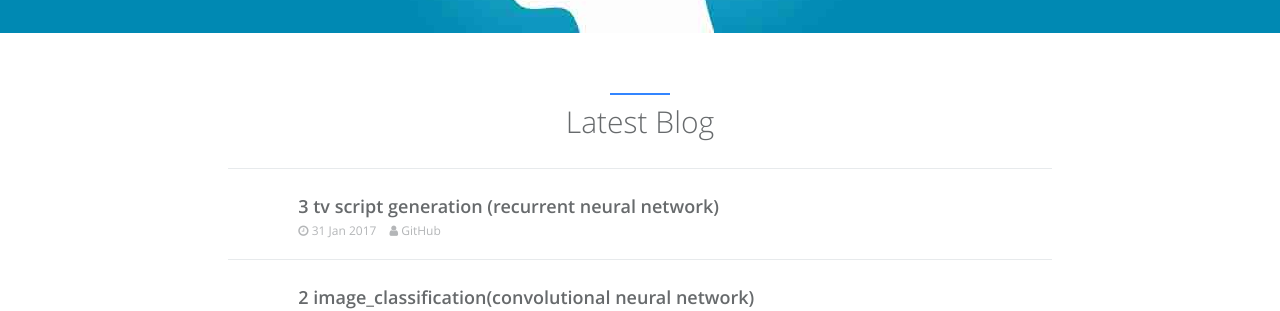
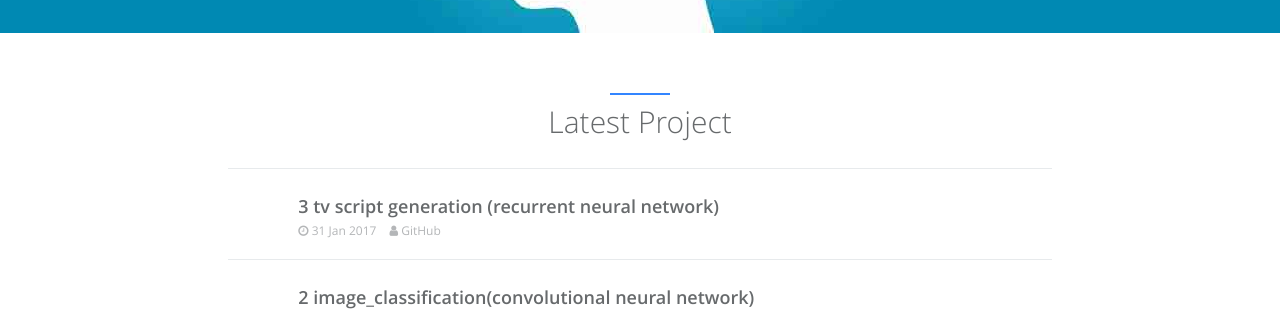
Before and after one commit to harishmalan/harishmalan.github.io, a Jekyll site: the page built from blog/blog.html, in a window 1280 px wide. Shown: the part 367-678 px from the top of the page. Built offline with Jekyll 4.4.1, drawn with Linux system fonts in a browser that asks for light colours.

Commit message:
Update blog.html

```diff
--- a/blog/blog.html
+++ b/blog/blog.html
@@ -7,7 +7,7 @@ permalink: /blog/
 <div class="row">
     <div class="col-lg-12 text-center">
         <div class="navy-line"></div>
-        <h1>Latest Blog</h1>
+        <h1>Latest Project</h1>
     </div>
 </div>
 
```
